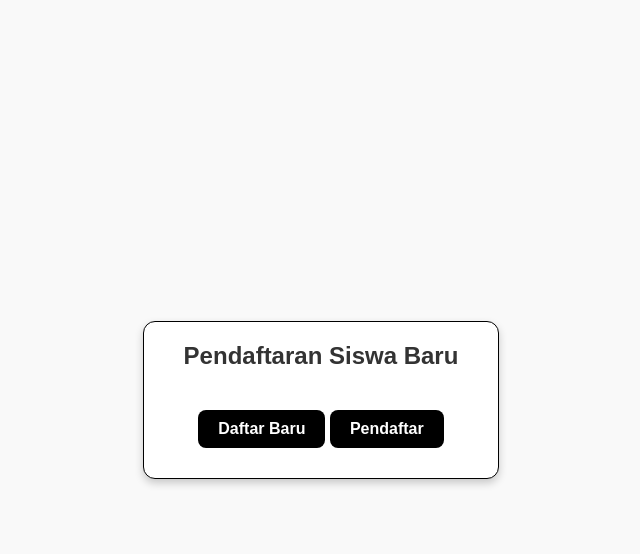
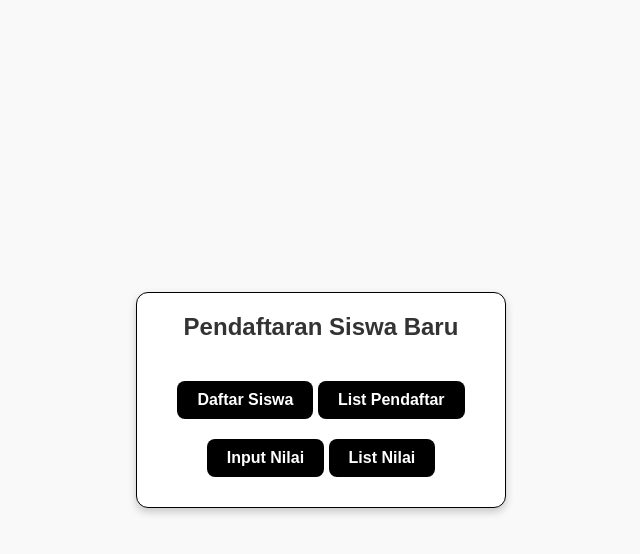
Before and after one commit to birugh/php-crud, a PHP site: page / in a window 1280 px wide. Shown: the top 554 px of the page, without its empty margins (319-959 px from the left). Run offline with PHP 8.4, Linux system fonts and the light colour scheme.

Commit message:
Membuat tombol untuk beralih ke input nilai dan list nilai

```diff
--- a/index.php
+++ b/index.php
@@ -7,8 +7,10 @@
 <body>
     <div class="containerIndex">
         <h3>Pendaftaran Siswa Baru</h3>
-        <a href="form-daftar.php">Daftar Baru</a>
-        <a href="list-siswa.php">Pendaftar</a>
+        <a href="form-daftar.php">Daftar Siswa</a>
+        <a href="list-siswa.php">List Pendaftar</a><br>
+        <a href="form-nilai.php">Input Nilai</a>
+        <a href="list-nilai.php">List Nilai</a>
         <?php if (isset($_GET['status'])): ?>
             <p>
                 <?php
```
